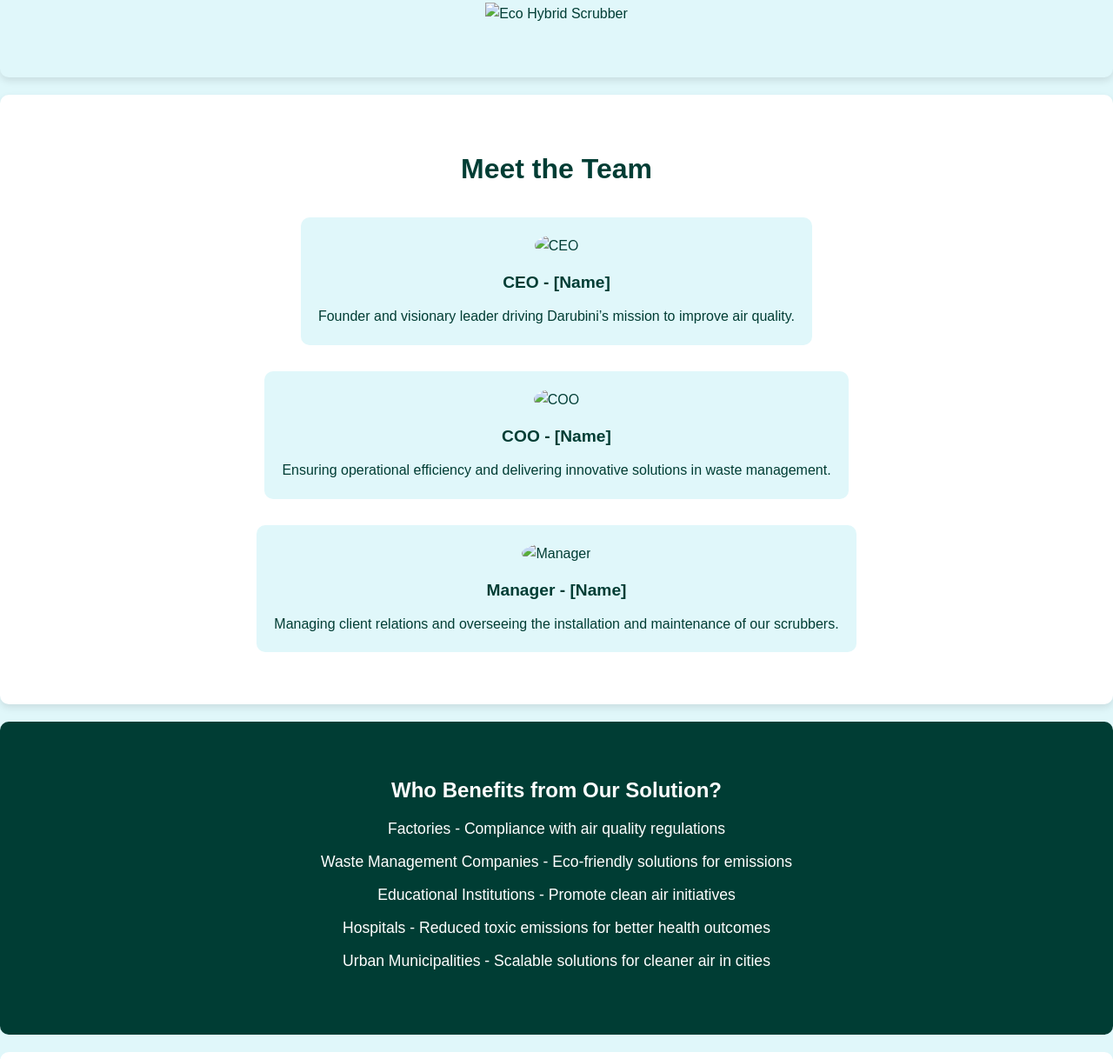
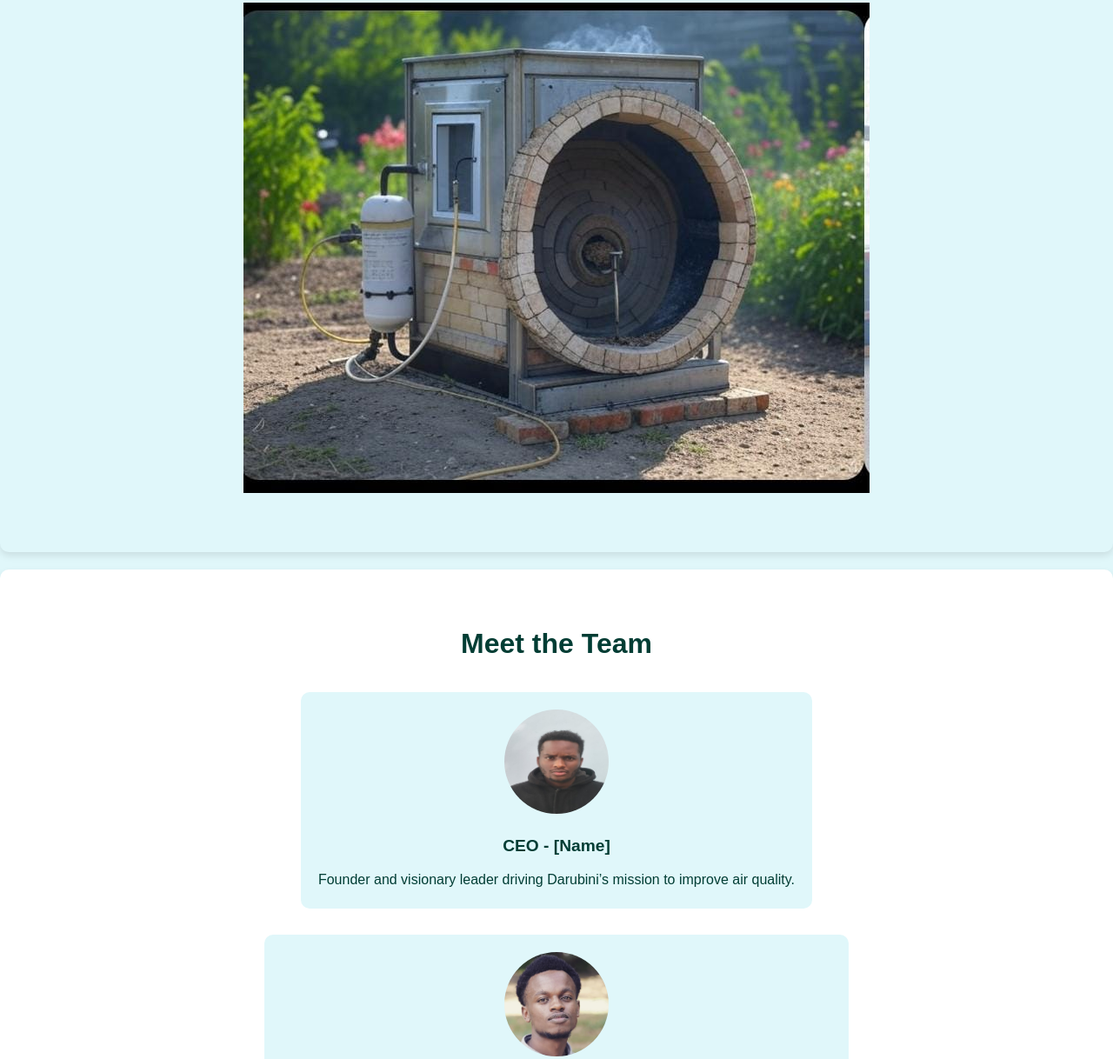
Before and after one commit to VicGriffin/darubini-ya-afya, a plain HTML site: page index.html in a window 1280 px wide. Shown: the part 960-2178 px from the top of the page at 87% size. Drawn offline with Linux system fonts and the light colour scheme.

Commit message:
third commit

```diff
--- a/index.html
+++ b/index.html
@@ -10,7 +10,7 @@
     <!-- Header Section with Logo and Title -->
     <header>
         <div class="logo-title">
-            <img src="logo.png" alt="Darubini Logo" class="logo">
+            <img src="assets/logo2.png" alt="Darubini Logo" class="logo">
             <h1>Darubini ya Afya</h1>
         </div>
     </header>
@@ -33,7 +33,7 @@
     <section id="solution">
         <h2>Our Solution: The Eco Hybrid Scrubber</h2>
         <p>The Eco Hybrid Scrubber efficiently captures and neutralizes harmful emissions, transforming polluted air into clean air for a healthier environment.</p>
-        <img src="scrubber-image.jpg" alt="Eco Hybrid Scrubber" class="solution-image">
+        <img src="assets/scrubber.jpg" alt="Eco Hybrid Scrubber" class="solution-image">
     </section>
 
     <!-- About Us Section -->
@@ -41,18 +41,18 @@
         <h2>Meet the Team</h2>
         <div class="team">
             <div class="team-member">
-                <img src="ceo.jpg" alt="CEO">
+                <img src="assets/wesly.jpg" alt="CEO">
                 <h3>CEO - [Name]</h3>
                 <p>Founder and visionary leader driving Darubini’s mission to improve air quality.</p>
             </div>
             <div class="team-member">
-                <img src="coo.jpg" alt="COO">
-                <h3>COO - [Name]</h3>
+                <img src="assets/Elijah.jpg" alt="COO">
+                <h3>FOUNDER,COO - [Name]</h3>
                 <p>Ensuring operational efficiency and delivering innovative solutions in waste management.</p>
             </div>
             <div class="team-member">
-                <img src="manager.jpg" alt="Manager">
-                <h3>Manager - [Name]</h3>
+                <img src="assets/martha.jpg" alt="Manager">
+                <h3>FOUNDER, EXECUTIVE DIRECTOR - [Name]</h3>
                 <p>Managing client relations and overseeing the installation and maintenance of our scrubbers.</p>
             </div>
         </div>
```
Also changed, not shown: assets/Elijah.jpg (added), assets/logo2.png (added), assets/martha.jpg (added), assets/scrubber.jpg (added), assets/wesly.jpg (added).
